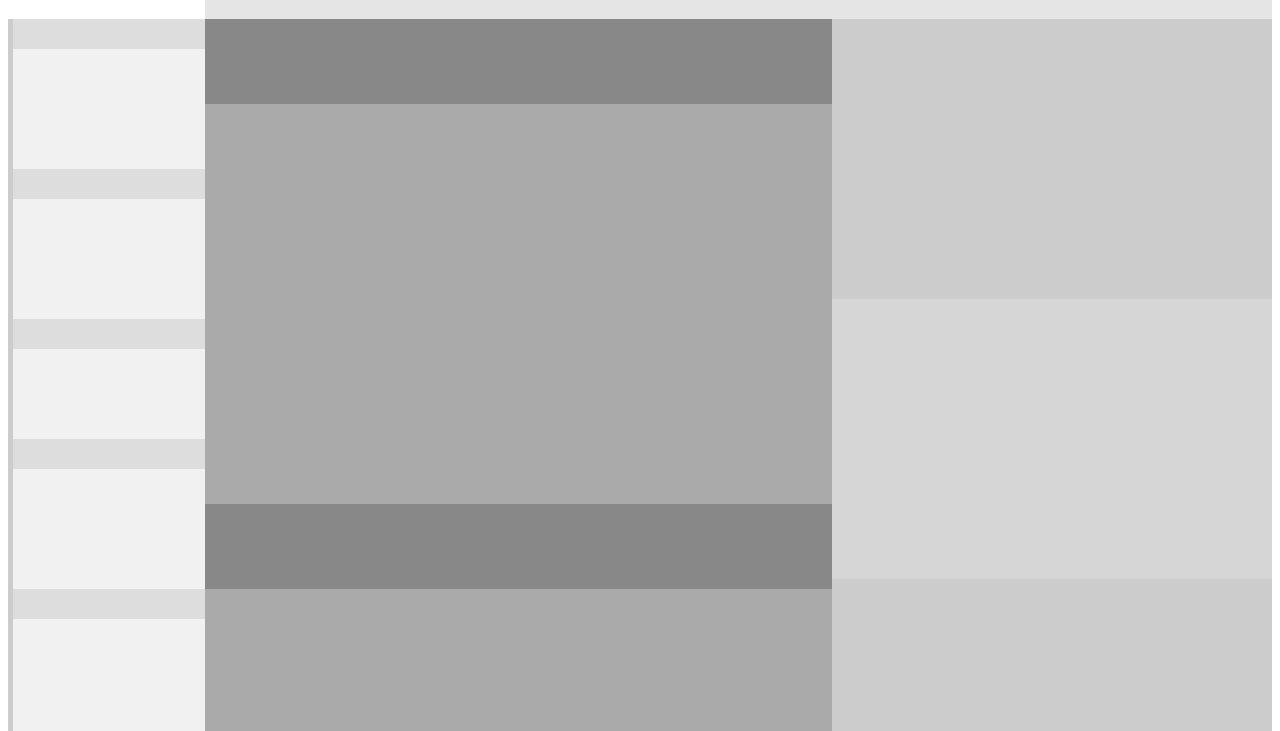
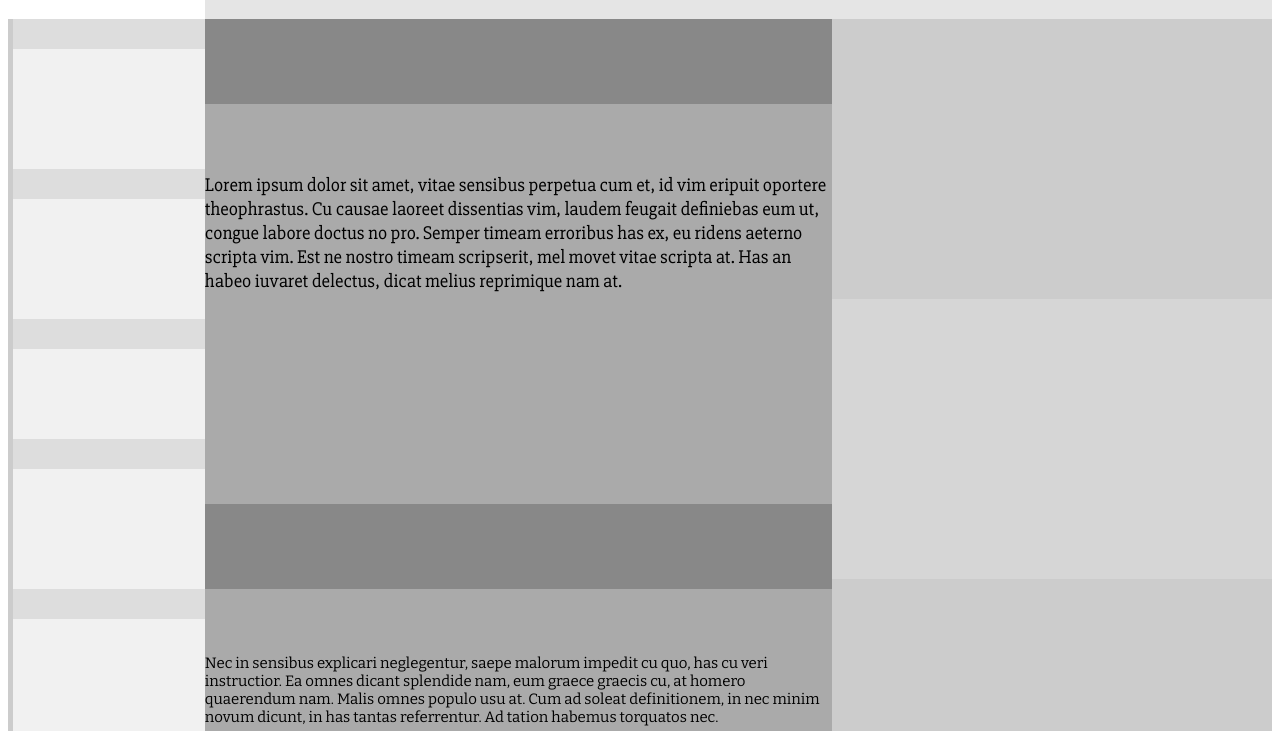
Before and after one commit to 105ron/design-teardown, a plain HTML site: page index.html in a window 1280 px wide. Shown: the part 69-800 px from the top of the page. Drawn offline with nearby package versions, Linux system fonts and the light colour scheme.

Commit message:
add and style paragraphs

```diff
--- a/index.html
+++ b/index.html
@@ -6,6 +6,7 @@
     <title>Smashing Magazine</title>
     <link rel="stylesheet" type="text/css" href="styles/normalize.css">
     <link rel="stylesheet" type="text/css" href="styles/styles.css">
+    <link href="https://fonts.googleapis.com/css?family=Bitter|Slabo+27px" rel="stylesheet">
     <link rel="icon" href="images/favicon.png">
   </head>
 
@@ -62,9 +63,17 @@
     </aside>
     <article>
       <div class="paragraph-heading"></div>
-      <div class="paragraph"></div>
+      <div class="paragraph">
+        <p class="style-one">
+          Lorem ipsum dolor sit amet, vitae sensibus perpetua cum et, id vim eripuit oportere theophrastus. Cu causae laoreet dissentias vim, laudem feugait definiebas eum ut, congue labore doctus no pro. Semper timeam erroribus has ex, eu ridens aeterno scripta vim. Est ne nostro timeam scripserit, mel movet vitae scripta at. Has an habeo iuvaret delectus, dicat melius reprimique nam at.
+        </p>
+      </div>
       <div class="paragraph-heading"></div>
-      <div class="paragraph"></div>
+      <div class="paragraph">
+        <p class="style-two">
+          Nec in sensibus explicari neglegentur, saepe malorum impedit cu quo, has cu veri instructior. Ea omnes dicant splendide nam, eum graece graecis cu, at homero quaerendum nam. Malis omnes populo usu at. Cum ad soleat definitionem, in nec minim novum dicunt, in has tantas referrentur. Ad tation habemus torquatos nec.
+        </p>
+      </div>
       <div class="paragraph-heading"></div>
       <div class="paragraph"></div>
       <div class="paragraph-heading"></div>
--- a/styles/styles.css
+++ b/styles/styles.css
@@ -95,3 +95,13 @@ article {
   height: 400px;
   background-color: #aaa;
 }
+
+.style-one {
+  font-family: 'Slabo 27px', serif;
+  font-size: 19px;
+}
+
+.style-two {
+  font-family: 'Bitter', serif;
+  font-size: 15px;
+}
```
